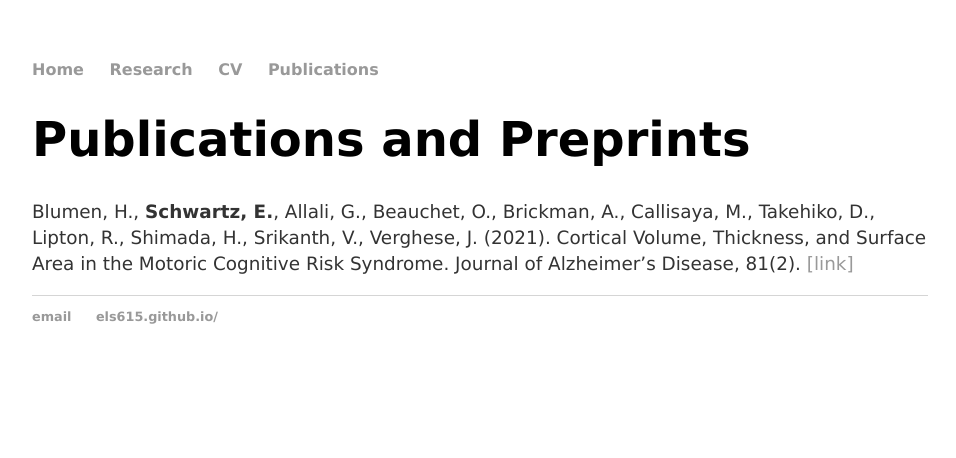
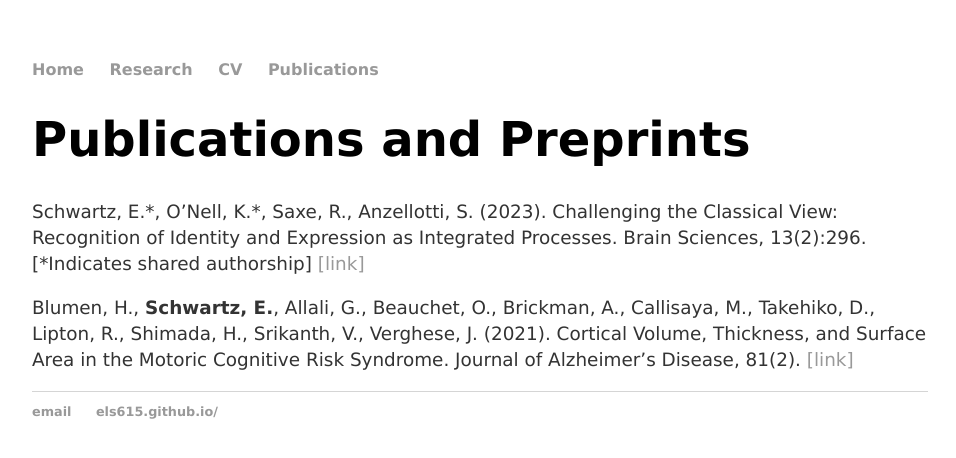
Before and after one commit to els615/els615.github.io, a Jekyll site: the page built from Publications/index.html, in a window 1280 px wide. Shown: the top 458 px of the page, without its empty margins (160-1116 px from the left). Built offline with Jekyll 4.4.1, drawn with Linux system fonts in a browser that asks for light colours.

Commit message:
Update index.html

```diff
--- a/Publications/index.html
+++ b/Publications/index.html
@@ -4,6 +4,9 @@ title: Emily Schwartz's Publications
 ---
 <div class="blurb">
 	<h1>Publications and Preprints</h1>
+  <p>Schwartz, E.*, O’Nell, K.*, Saxe, R., Anzellotti, S. (2023). Challenging the Classical View:
+	  Recognition of Identity and Expression as Integrated Processes. Brain Sciences, 13(2):296. [*Indicates shared authorship]
+	  <a href="https://www.mdpi.com/2076-3425/13/2/296" target="_blank">[link]</a></p>
   <p>Blumen, H., <b>Schwartz, E.</b>, Allali, G., Beauchet, O., Brickman, A., Callisaya, M., Takehiko, D.,
      Lipton, R., Shimada, H., Srikanth, V., Verghese, J. (2021). Cortical Volume, Thickness, and Surface Area in the Motoric Cognitive Risk Syndrome. Journal of Alzheimer’s Disease, 81(2).
      <a href="/Publications/Blumenetal2021.pdf" target="_blank">[link]</a></p>
```
